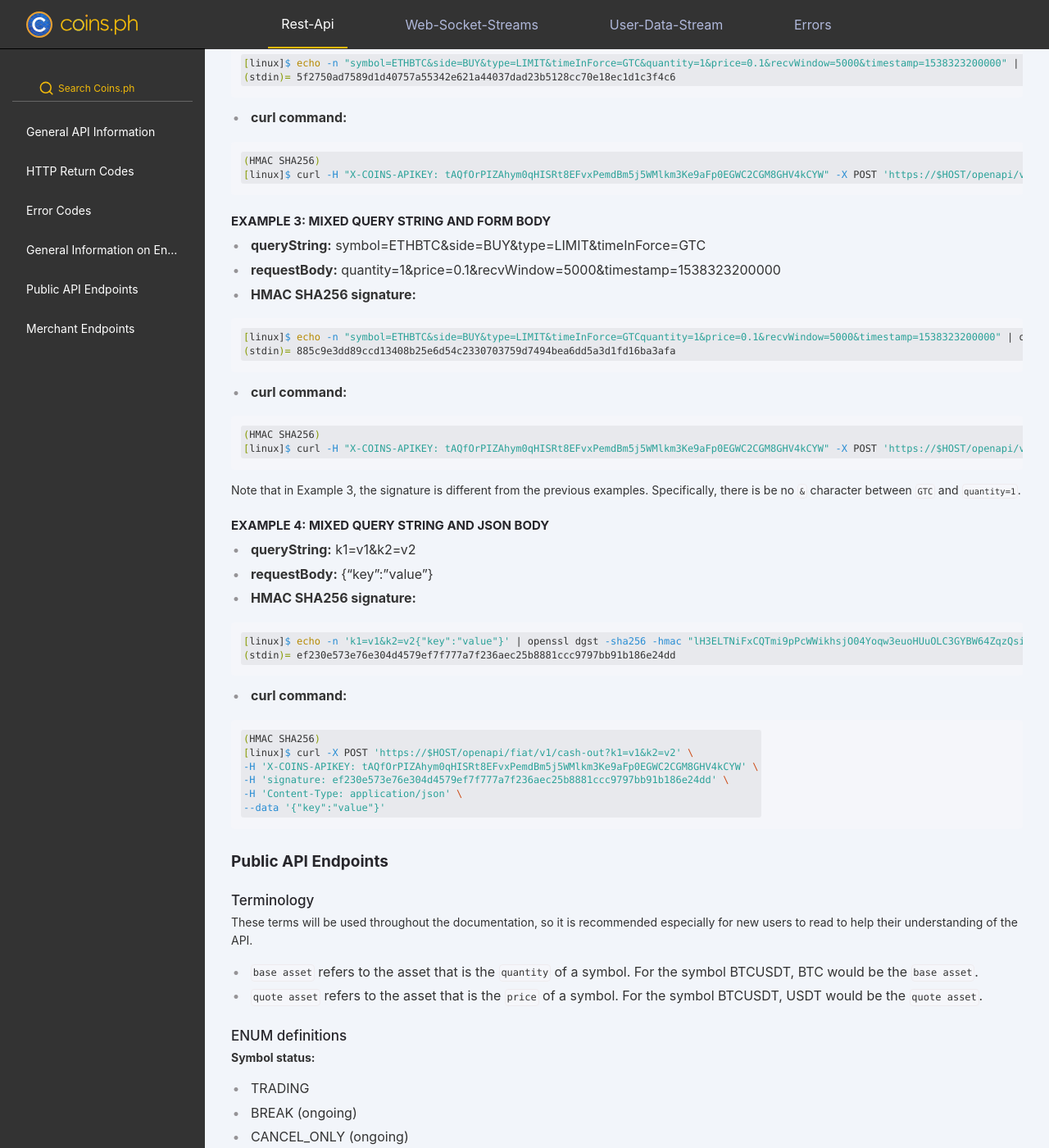
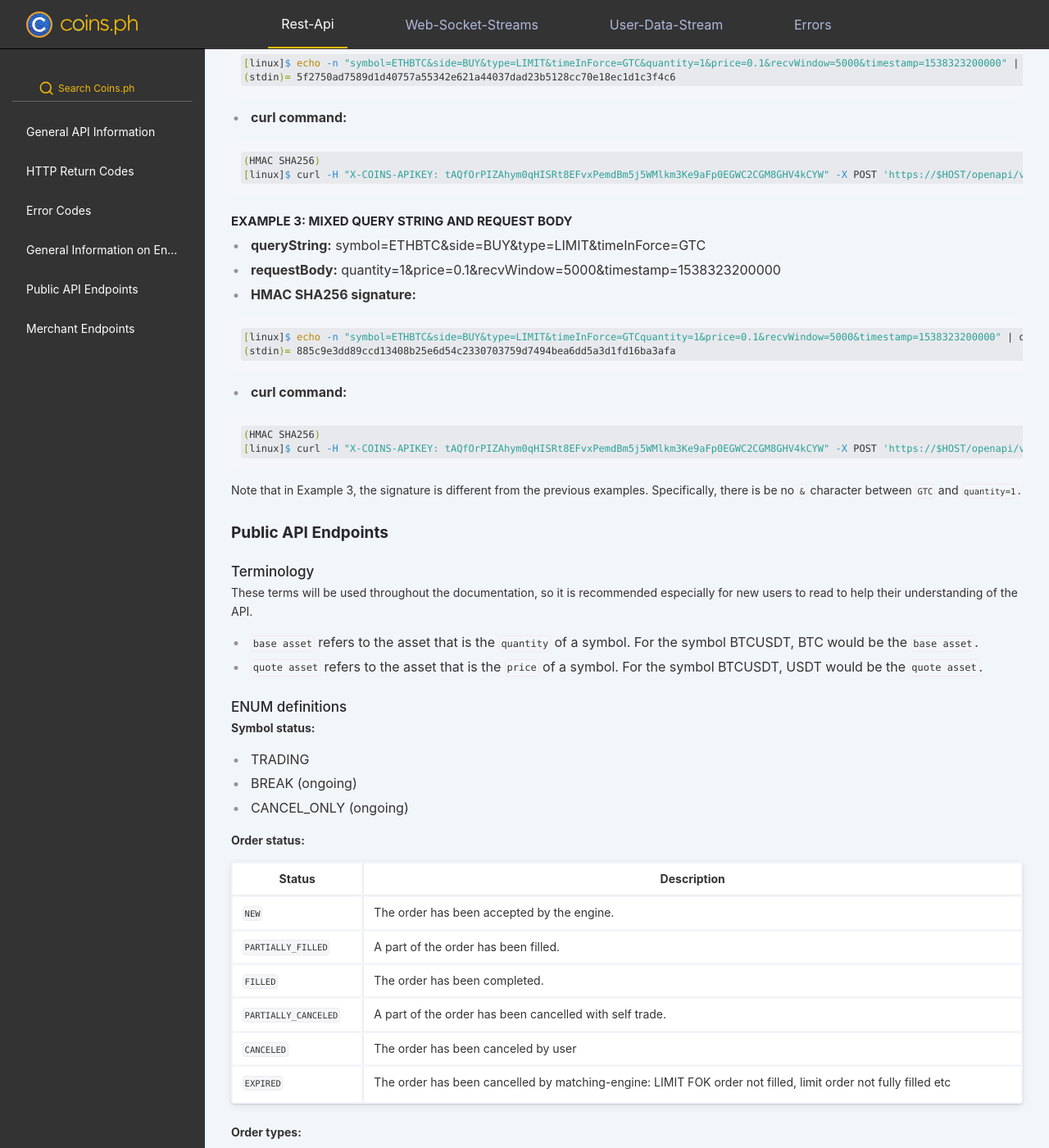
Before and after one commit to coins-docs/coins-docs.github.io, a Jekyll site: the page built from docs/rest-api.md, in a window 1280 px wide and 1400 px high, scrolled down 5800 px. Shown: the whole window at 82% size. Built offline with Jekyll 4.4.1, drawn with Linux system fonts in a browser that asks for light colours; some of the changed text lies outside the part shown.

Commit message:
mv example 4

````diff
--- a/docs/rest-api.md
+++ b/docs/rest-api.md
@@ -265,7 +265,7 @@ timestamp | 1538323200000
 
 
 
-#### Example 2: As a form body
+#### Example 2: As a request body
 
 * **requestBody:** symbol=ETHBTC&side=BUY&type=LIMIT&timeInForce=GTC&quantity=1&price=0.1&recvWindow=5000&timestamp=1538323200000
 * **HMAC SHA256 signature:**
@@ -284,7 +284,7 @@ timestamp | 1538323200000
 
 
 
-#### Example 3: Mixed query string and form body
+#### Example 3: Mixed query string and request body
 
 * **queryString:** symbol=ETHBTC&side=BUY&type=LIMIT&timeInForce=GTC
 * **requestBody:** quantity=1&price=0.1&recvWindow=5000&timestamp=1538323200000
@@ -304,28 +304,6 @@ timestamp | 1538323200000
 
 Note that in Example 3, the signature is different from the previous examples. Specifically, there is be no `&` character between `GTC` and `quantity=1`.
 
-
-#### Example 4: Mixed query string and json body
-
-* **queryString:** k1=v1&k2=v2
-* **requestBody:** {"key":"value"}
-* **HMAC SHA256 signature:**
-
-```shell
-[linux]$ echo -n 'k1=v1&k2=v2{"key":"value"}' | openssl dgst -sha256 -hmac "lH3ELTNiFxCQTmi9pPcWWikhsjO04Yoqw3euoHUuOLC3GYBW64ZqzQsiOEHXQS76"
-(stdin)= ef230e573e76e304d4579ef7f777a7f236aec25b8881ccc9797bb91b186e24dd
-```
-
-* **curl command:**
-
-```shell
-(HMAC SHA256)
-[linux]$ curl -X POST 'https://$HOST/openapi/fiat/v1/cash-out?k1=v1&k2=v2' \
--H 'X-COINS-APIKEY: tAQfOrPIZAhym0qHISRt8EFvxPemdBm5j5WMlkm3Ke9aFp0EGWC2CGM8GHV4kCYW' \
--H 'signature: ef230e573e76e304d4579ef7f777a7f236aec25b8881ccc9797bb91b186e24dd' \
--H 'Content-Type: application/json' \
---data '{"key":"value"}'
-```
 
 ## Public API Endpoints
 
@@ -3129,6 +3107,27 @@ status code           | Description
 88010000 | Server side error,please contact support for assistance.
 
 
+#### Curl Example
+
+* **queryString:** k1=v1&k2=v2
+* **requestBody:** {"key":"value"}
+* **HMAC SHA256 signature:**
+
+```shell
+[linux]$ echo -n 'k1=v1&k2=v2{"key":"value"}' | openssl dgst -sha256 -hmac "lH3ELTNiFxCQTmi9pPcWWikhsjO04Yoqw3euoHUuOLC3GYBW64ZqzQsiOEHXQS76"
+(stdin)= ef230e573e76e304d4579ef7f777a7f236aec25b8881ccc9797bb91b186e24dd
+```
+
+* **curl command:**
+
+```shell
+(HMAC SHA256)
+[linux]$ curl -X POST 'https://$HOST/openapi/fiat/v1/cash-out?k1=v1&k2=v2' \
+-H 'X-COINS-APIKEY: tAQfOrPIZAhym0qHISRt8EFvxPemdBm5j5WMlkm3Ke9aFp0EGWC2CGM8GHV4kCYW' \
+-H 'signature: ef230e573e76e304d4579ef7f777a7f236aec25b8881ccc9797bb91b186e24dd' \
+-H 'Content-Type: application/json' \
+--data '{"key":"value"}'
+```
 
 #### Fiat order detail (USER_DATA)
 ```shell
````
